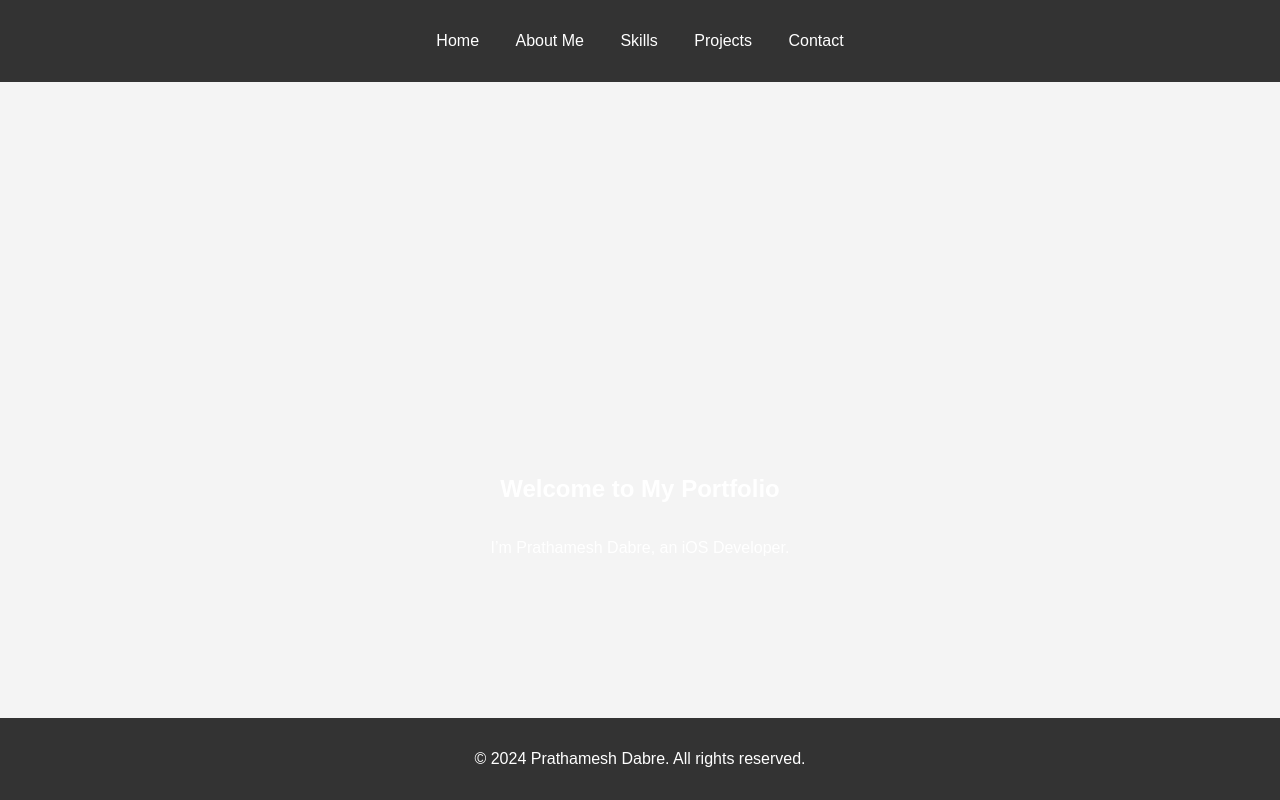
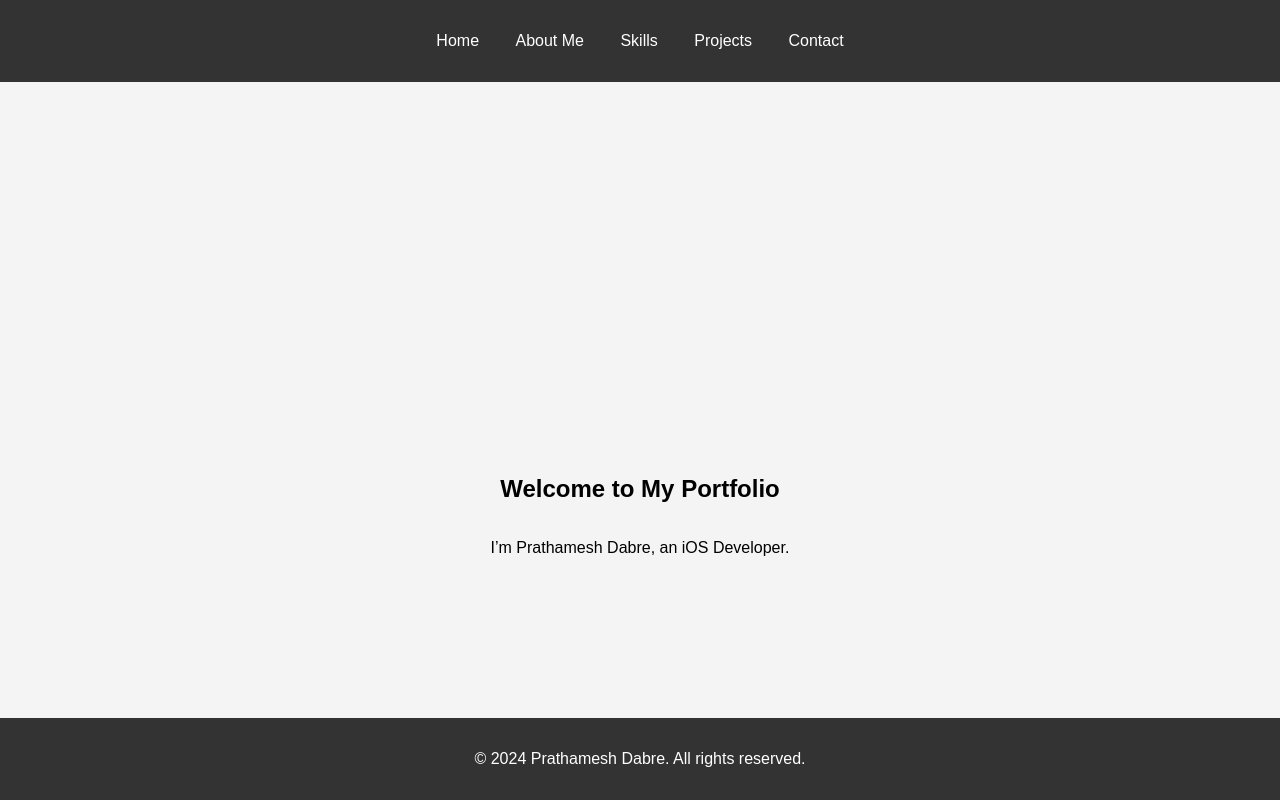
Before and after one commit to praths/prathamesh_dabre.github.io, a plain HTML site: page index.html in a window 1280 px wide. Shown: the top 800 px of the page. Drawn offline with Linux system fonts and the light colour scheme.

Commit message:
update the title style

```diff
--- a/style.css
+++ b/style.css
@@ -36,8 +36,8 @@ h1, h2 {
 }
 
 #home {
-    background: url('images/banner.jpg') no-repeat center center/cover;
-    color: white;
+    /* background: url('images/banner.jpg') no-repeat center center/cover; */
+    color: black;
     height: 100vh;
     display: flex;
     flex-direction: column;
```
